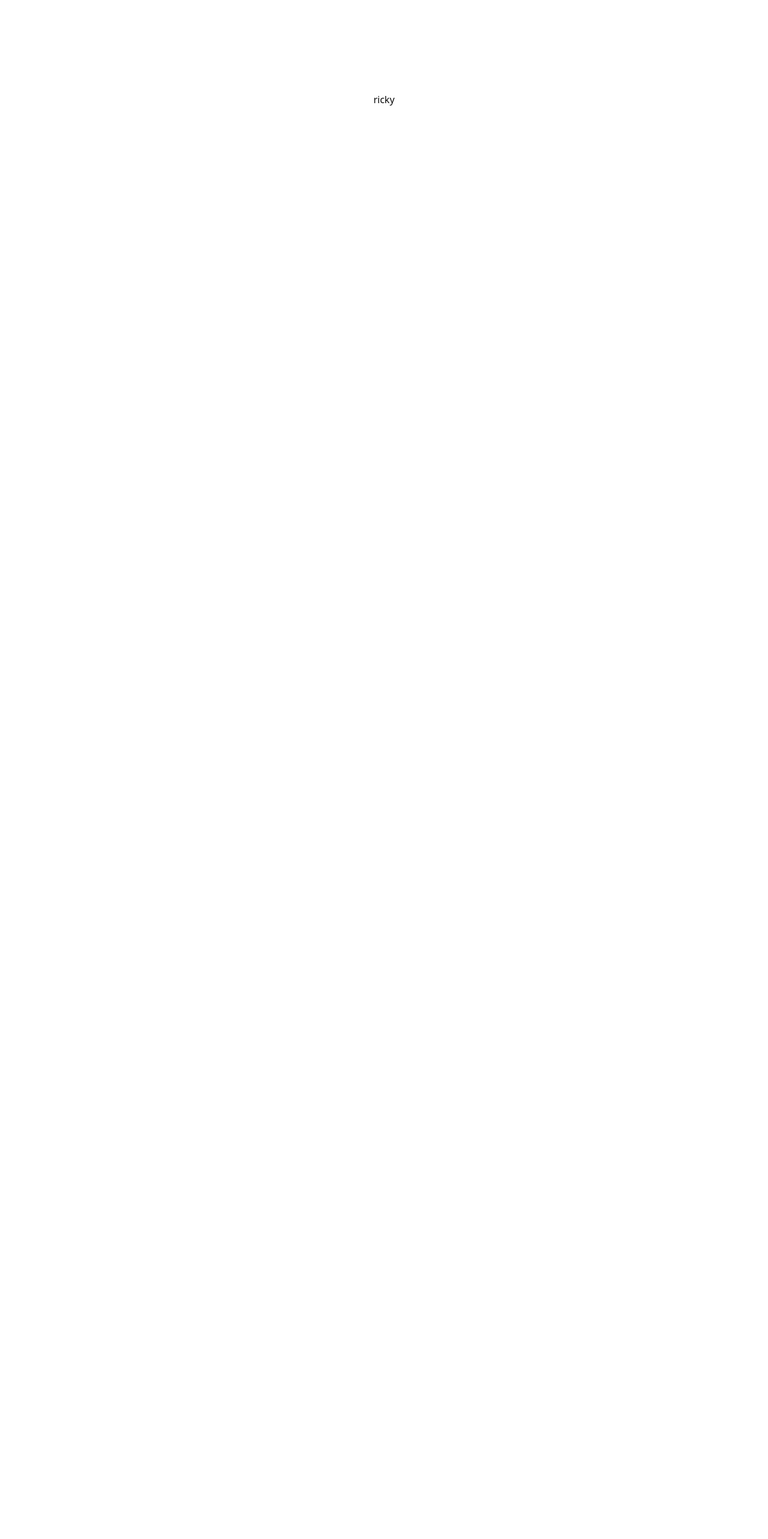
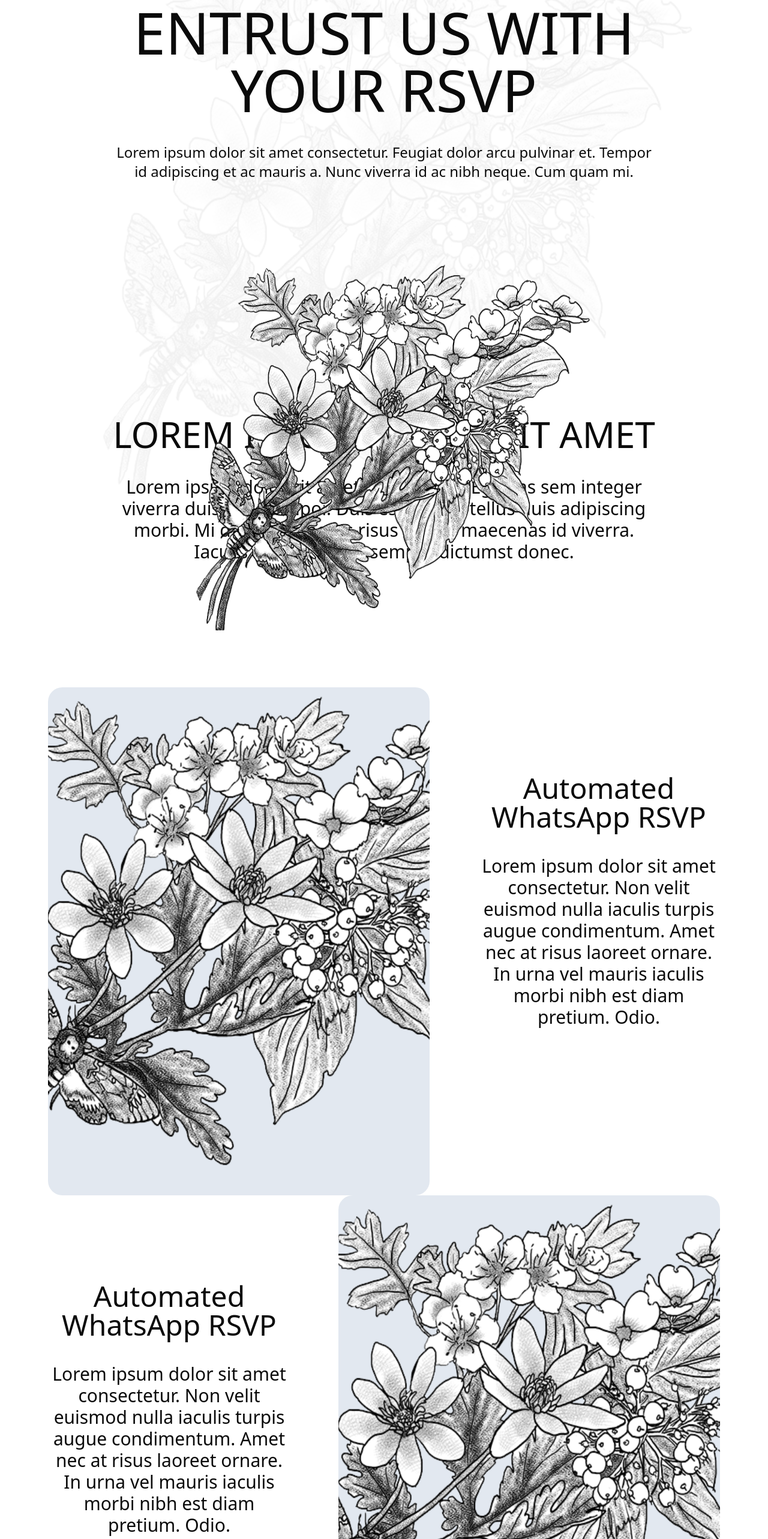
Before and after one commit to amarento/amarento.id, a Next.js app: page / in a window 1280 px wide. Shown: the part 234-2800 px from the top of the page at 60% size. Before the commit the page ends 800 px from the top, so only its background shows below. Built offline with nearby package versions, Linux system fonts and the light colour scheme.

Commit message:
add homepage 🥩

```diff
--- a/src/app/page.tsx
+++ b/src/app/page.tsx
@@ -1,7 +1,148 @@
+import { VscCircleLargeFilled } from "react-icons/vsc";
+import { FaRegCopyright } from "react-icons/fa";
+import { FaInstagram } from "react-icons/fa";
+import { FaWhatsapp } from "react-icons/fa";
+
 export default function HomePage() {
   return (
-    <main className="flex min-h-screen flex-col items-center justify-center text-center">
-      <nav>ricky</nav>
+    <main className="font-lora mx-20 flex flex-col justify-center bg-black-default text-center">
+      <nav>
+        <div className="flex items-center justify-between xl:my-10">
+          <img className="h-10 w-10" src="/logo.png" alt="logo" />
+          <div className="flex flex-row items-center">
+            <a className="text-black-default xl:m-2 xl:text-2xl">MENU</a>
+            <VscCircleLargeFilled />
+          </div>
+        </div>
+      </nav>
+      <div className="relative h-screen">
+        <img
+          className="absolute -z-10 object-cover opacity-5"
+          src="/flowerBG.svg"
+          alt="flowerBG"
+        />
+        <div className="flex flex-col items-center">
+          <h1 className="flex font-lagency xl:mb-10 xl:mt-28 xl:max-w-4xl xl:text-8xl">
+            ENTRUST US WITH YOUR RSVP
+          </h1>
+          <p className="flex justify-center xl:mb-32 xl:max-w-4xl xl:text-2xl">
+            Lorem ipsum dolor sit amet consectetur. Feugiat dolor arcu pulvinar
+            et. Tempor id adipiscing et ac mauris a. Nunc viverra id ac nibh
+            neque. Cum quam mi.
+          </p>
+        </div>
+        <div className="flex justify-center">
+          <img
+            className="flex h-[621px] justify-center"
+            src="/flowerBG.svg"
+            alt="IMG"
+          />
+        </div>
+      </div>
+      <div>
+        <div className="flex flex-col">
+          <div className="xl:mb-10">
+            <h2 className="font-lagency xl:text-6xl">
+              LOREM IPSUM DOLOR SIT AMET
+            </h2>
+          </div>
+          <div className="flex justify-center xl:mb-52">
+            <p className="xl:max-w-4xl xl:text-3xl">
+              Lorem ipsum dolor sit amet consectetur. Egestas sem integer
+              viverra duis arcu tempor. Duis est ornare tellus duis adipiscing
+              morbi. Mi dignissim netus risus mattis maecenas id viverra.
+              Iaculis mollis viverra semper dictumst donec.
+            </p>
+          </div>
+        </div>
+      </div>
+      <div>
+        <div className="flex flex-row">
+          <img
+            className="h-[847px] w-[636px] rounded-3xl bg-slate-200 object-cover"
+            src="/flowerBG.svg"
+            alt="IMG"
+          />
+          <div className="flex flex-col xl:ml-20 xl:mt-36">
+            <h3 className="xl:mb-10 xl:text-5xl">Automated WhatsApp RSVP</h3>
+            <p className="xl:text-3xl">
+              Lorem ipsum dolor sit amet consectetur. Non velit euismod nulla
+              iaculis turpis augue condimentum. Amet nec at risus laoreet
+              ornare. In urna vel mauris iaculis morbi nibh est diam pretium.
+              Odio.
+            </p>
+          </div>
+        </div>
+      </div>
+      <div>
+        <div className="flex flex-row">
+          <div className="flex flex-col xl:mr-20 xl:mt-36">
+            <h3 className="xl:mb-10 xl:text-5xl">Automated WhatsApp RSVP</h3>
+            <p className="xl:text-3xl">
+              Lorem ipsum dolor sit amet consectetur. Non velit euismod nulla
+              iaculis turpis augue condimentum. Amet nec at risus laoreet
+              ornare. In urna vel mauris iaculis morbi nibh est diam pretium.
+              Odio.
+            </p>
+          </div>
+          <img
+            className="h-[847px] w-[636px] rounded-3xl bg-slate-200 object-cover"
+            src="/flowerBG.svg"
+            alt="IMG"
+          />
+        </div>
+      </div>
+      <div>
+        <div className="flex flex-row">
+          <img
+            className="h-[847px] w-[636px] rounded-3xl bg-slate-200 object-cover"
+            src="/flowerBG.svg"
+            alt="IMG"
+          />
+          <div className="flex flex-col xl:ml-20 xl:mt-36">
+            <h3 className="xl:mb-10 xl:text-5xl">Automated WhatsApp RSVP</h3>
+            <p className="xl:text-3xl">
+              Lorem ipsum dolor sit amet consectetur. Non velit euismod nulla
+              iaculis turpis augue condimentum. Amet nec at risus laoreet
+              ornare. In urna vel mauris iaculis morbi nibh est diam pretium.
+              Odio.
+            </p>
+          </div>
+        </div>
+      </div>
+      <div>
+        <div className="flex flex-row">
+          <div className="flex flex-col xl:mr-20 xl:mt-36">
+            <h3 className="xl:mb-10 xl:text-5xl">Automated WhatsApp RSVP</h3>
+            <p className="xl:text-3xl">
+              Lorem ipsum dolor sit amet consectetur. Non velit euismod nulla
+              iaculis turpis augue condimentum. Amet nec at risus laoreet
+              ornare. In urna vel mauris iaculis morbi nibh est diam pretium.
+              Odio.
+            </p>
+          </div>
+          <img
+            className="h-[847px] w-[636px] rounded-3xl bg-slate-200 object-cover"
+            src="/flowerBG.svg"
+            alt="IMG"
+          />
+        </div>
+      </div>
+      <div>
+        <div className="xl:mt-40">
+          <h2 className="xl:text-6xl">TELL US ABOUT YOUR PLAN</h2>
+        </div>
+      </div>
+      <div className="flex flex-row items-center justify-center xl:mt-32 mb-6">
+        <div className="flex flex-row items-center mx-2">
+          <FaRegCopyright className="mr-1" />
+          <p className="text-xl">Amarento 2024</p>
+        </div>
+        <div className="flex flex-row mx-2">
+          <FaInstagram className="mx-1 object-contain h-9 w-9"/>
+          <FaWhatsapp className="mx-1 object-contain h-9 w-9"/>
+        </div>
+      </div>
     </main>
   );
 }
```
